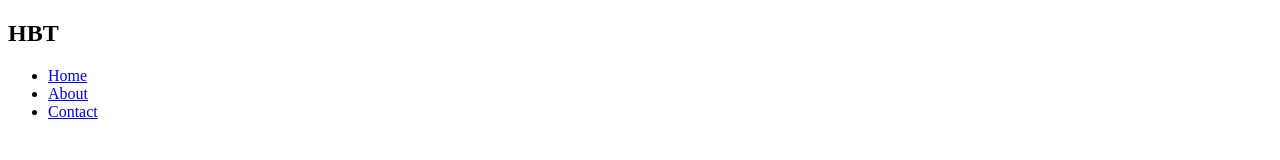
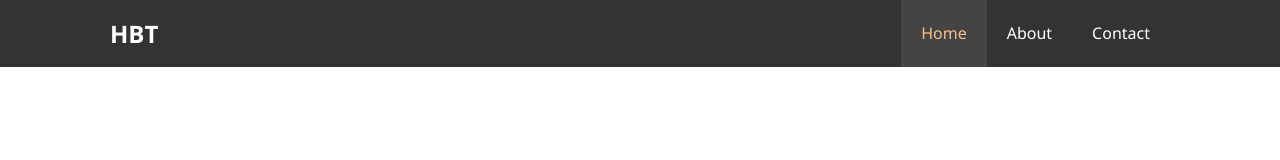
Before and after one commit to dean-hildebrand/hotel-landing-page, a plain HTML site: page index.html in a window 1280 px wide. Drawn offline with Linux system fonts and the light colour scheme.

Commit message:
Styled navbar

```diff
--- a/css/style.css
+++ b/css/style.css
@@ -0,0 +1,72 @@
+/* Reset */
+* {
+    margin: 0;
+    padding: 0;
+    box-sizing: border-box;
+}
+
+/* Main Styling */
+
+body {
+    font-family: 'Segoe UI', Tahoma, Geneva, Verdana, sans-serif;
+    line-height: 1.7em;
+}
+
+a {
+    color: #333;
+    text-decoration: none;
+}
+
+h1, h2, h3 {
+    padding-bottom: 20px;
+}
+
+p {
+    margin: 10px 0;
+}
+
+/* Utility Classes */
+.container {
+    margin: auto;
+    max-width: 1100px;
+    overflow: auto;
+    padding: 0 20px;
+}
+
+/* Navbar */
+
+#navbar {
+    background: #333;
+    color: #fff;
+    overflow: auto;
+}
+
+#navbar a {
+    color: white;
+}
+
+#navbar h1 {
+    float: left;
+    padding-top: 20px;;
+}
+
+#navbar ul {
+    list-style: none;
+    float: right;
+}
+
+#navbar ul li {
+    float: left;
+}
+
+#navbar ul li a {
+    display: block;
+    padding: 20px;
+    text-align: center;
+}
+
+#navbar ul li a:hover,
+#navbar ul li a.current {
+    background: #444;
+    color: #f7c08a;
+}
--- a/index.html
+++ b/index.html
@@ -9,12 +9,15 @@
 <body>
     <header>
         <nav id="navbar">
-            <h1 class="logo"><a href="index.html"></a>HBT</a></h1>
-            <ul>
-                <li><a href="index.html">Home</a></li>
-                <li><a href="about.html">About</a></li>
-                <li><a href="contact.html">Contact</a></li>
-            </ul>
+            <div class="container">
+                <h1 class="logo"><a href="index.html"></a>HBT</a></h1>
+                <ul>
+                    <li><a class="current" href="index.html">Home</a></li>
+                    <li><a href="about.html">About</a></li>
+                    <li><a href="contact.html">Contact</a></li>
+                </ul>
+            </div>
+
         </nav>
     </header>
 </body>
```
